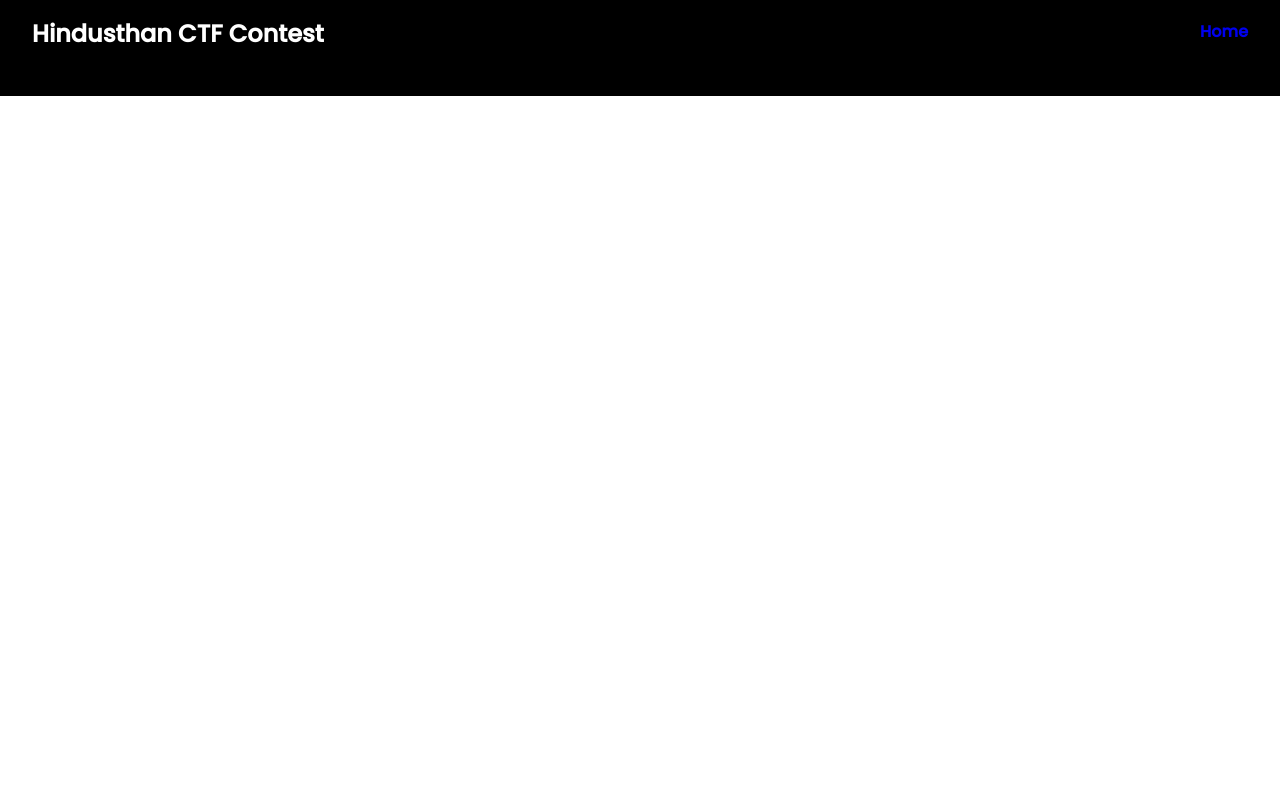
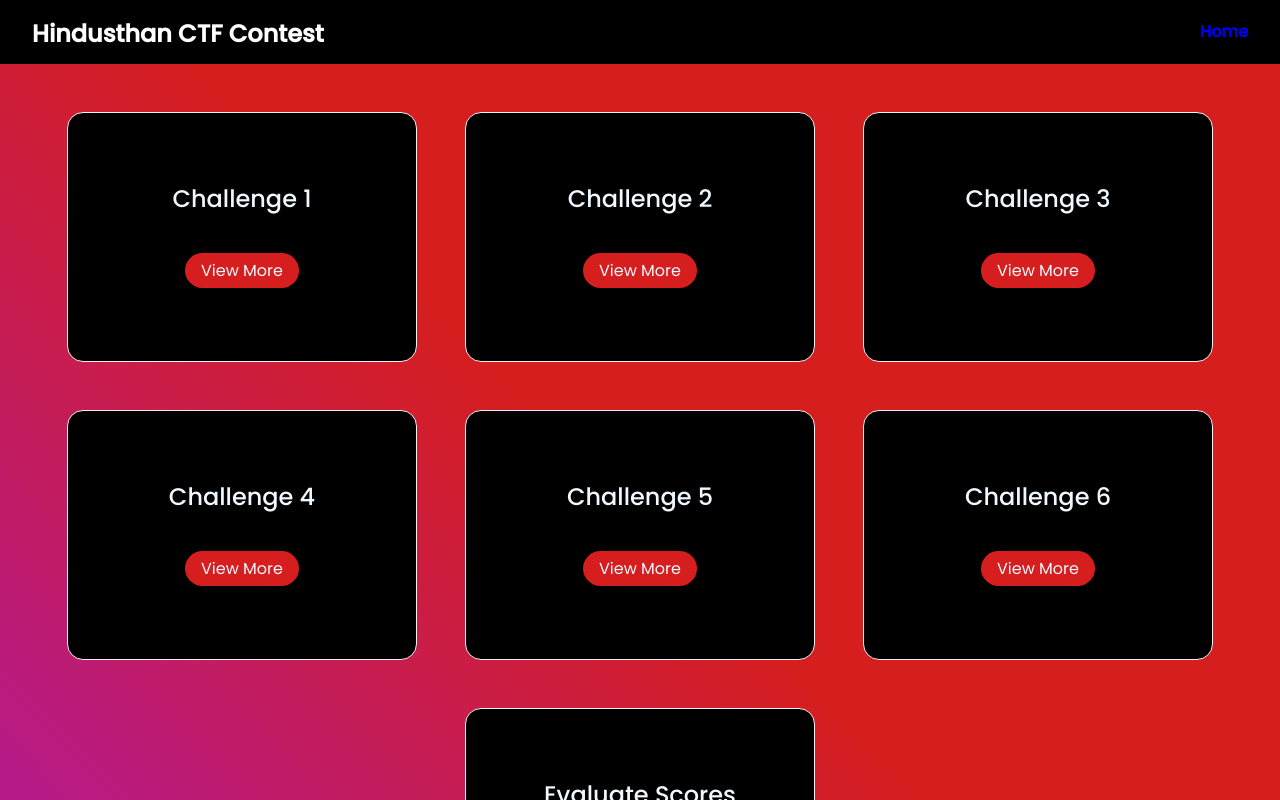
Before and after one commit to VishnuVardhanJS/CTF_Challenge_2023, a React (Create React App) app: page / in a window 1280 px wide. Shown: the top 800 px of the page. Built offline with nearby package versions, Linux system fonts and the light colour scheme.

Commit message:
fixing deployment

```diff
--- a/src/App.js
+++ b/src/App.js
@@ -17,7 +17,7 @@
   return (
     <Layout >
       <Routes>
-        <Route path='/ctf/' element={<Main />} />
+        <Route path='/' element={<Main />} />
         <Route path='/Challenge1' element={<Challenge1 />} />
         <Route path='/Challenge2' element={<Challenge2 />} />
         <Route path='/Challenge3' element={<Challenge3 />} />
```
